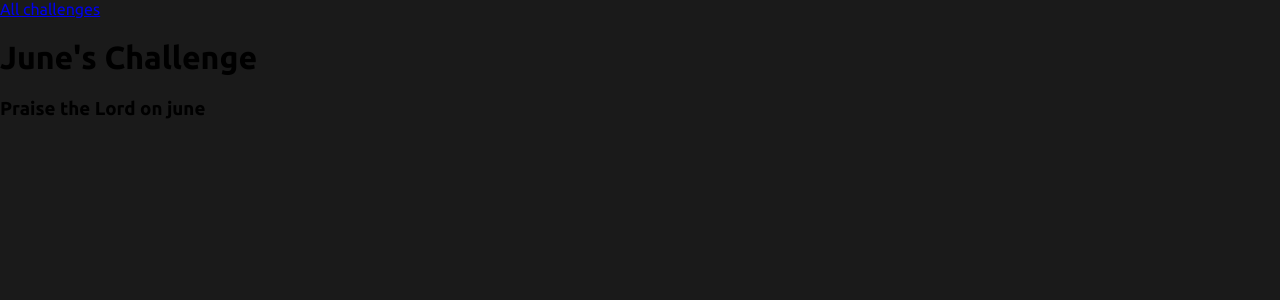
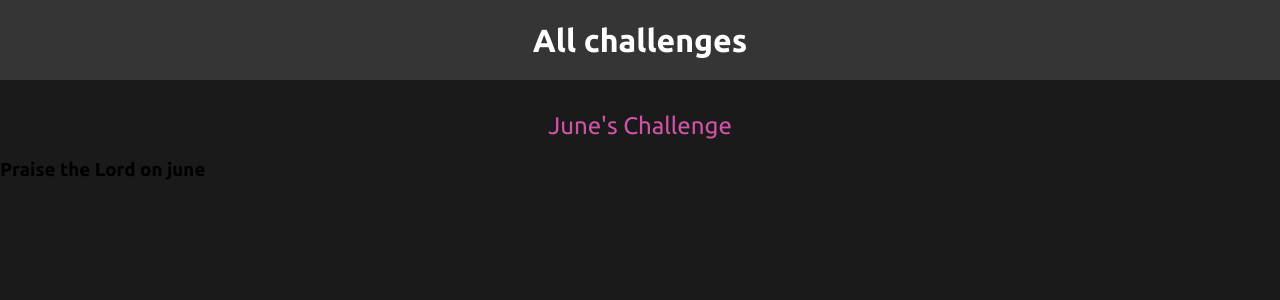
Before and after one commit to amba666/django-challenge-webapp, a Django app: page /challenges/june in a window 1280 px wide. Shown: the top 300 px of the page. Run offline with Django 4.2, Linux system fonts and the light colour scheme.

Commit message:
static files css

```diff
--- /dev/null
+++ b/challenges/static/challenges/challenge.css
@@ -0,0 +1,22 @@
+h1,
+h2 {
+  text-align: center;
+  color: white;
+}
+
+h1 {
+  font-size: 1.5rem;
+  margin: 2rem 0 1rem 0;
+  font-weight: normal;
+  color: #cf54a6;
+}
+
+h2 {
+  font-size: 3rem;
+  font-weight: bold;
+}
+
+.fallback {
+  text-align: center;
+  color: white;
+}
--- a/challenges/static/challenges/challenges.css
+++ b/challenges/static/challenges/challenges.css
@@ -2,14 +2,14 @@
     list-style: none;
     margin: 2rem auto;
     width: 90%;
-    max-width: 20rem;
+    max-width: 30rem;
     box-shadow: 0 2px 8px rgba(0, 0, 0, 0.26);
     padding: 1rem;
     border-radius: 12px;
     display: flex;
     flex-direction: column;
     flex-wrap: wrap;
-    height: 30rem;
+    height: 51rem;
     background-color: #eeeeee;
   }
 
@@ -22,7 +22,7 @@
   }
 
   li:last-of-type,
-  li:nth-of-type(6) {
+  li:nth-of-type(5) {
     border-bottom: none;
   }
 
--- /dev/null
+++ b/challenges/static/challenges/includes/header.css
@@ -0,0 +1,25 @@
+header {
+    width: 100%;
+    height: 5rem;
+    background-color: #353535;
+  }
+
+  header nav {
+    width: 100%;
+    height: 100%;
+    display: flex;
+    justify-content: center;
+    align-items: center;
+  }
+
+  header nav a {
+    color: white;
+    font-size: 2rem;
+    font-weight: bold;
+    text-decoration: none;
+  }
+
+  header nav a:hover,
+  header nav a:active {
+    color: #cf54a6;
+  }
--- a/challenges/templates/challenges/challenge.html
+++ b/challenges/templates/challenges/challenge.html
@@ -1,6 +1,12 @@
  {% extends "base.html" %}
 
+ {% load static %}
 
+
+ {% block css_block %}
+ <link rel = "stylesheet" href="{% static "challenges/challenge.css" %}">
+ <link rel = "stylesheet" href="{% static "challenges/includes/header.css" %}">
+{% endblock css_block %}
 
    {% block page_title %}
 
--- a/challenges/templates/challenges/includes/header.html
+++ b/challenges/templates/challenges/includes/header.html
@@ -1,3 +1,5 @@
+
+
 <header>
     <nav>
         <a href="{% url "index"%}"> All challenges</a>
--- a/challenges/templates/challenges/index.html
+++ b/challenges/templates/challenges/index.html
@@ -4,6 +4,7 @@
 
  {% block css_block %}
     <link rel = "stylesheet" href="{% static "challenges/challenges.css" %}">
+    <link rel = "stylesheet" href="{% static "challenges/includes/header.css" %}">
  {% endblock css_block %}
 
     {% block page_title  %}
@@ -12,6 +13,9 @@
 
 
  {% block  content %}
+
+ {% include "challenges/includes/header.html" %}
+
     <ul>
         {% for month in months %}
         <li><a href = " {% url "month-challenge" month  %}">{{ month | title}}</a><li>
```
